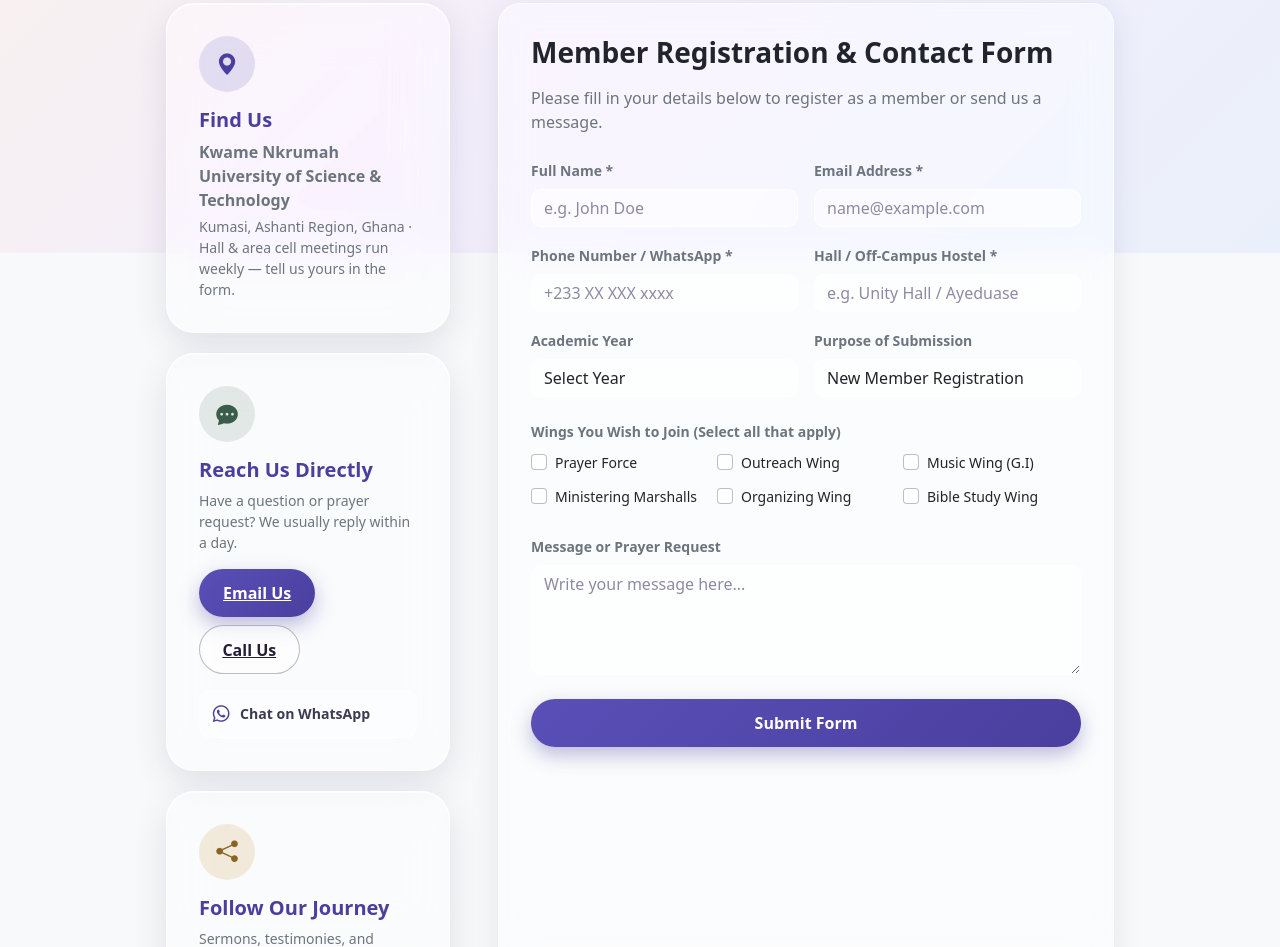
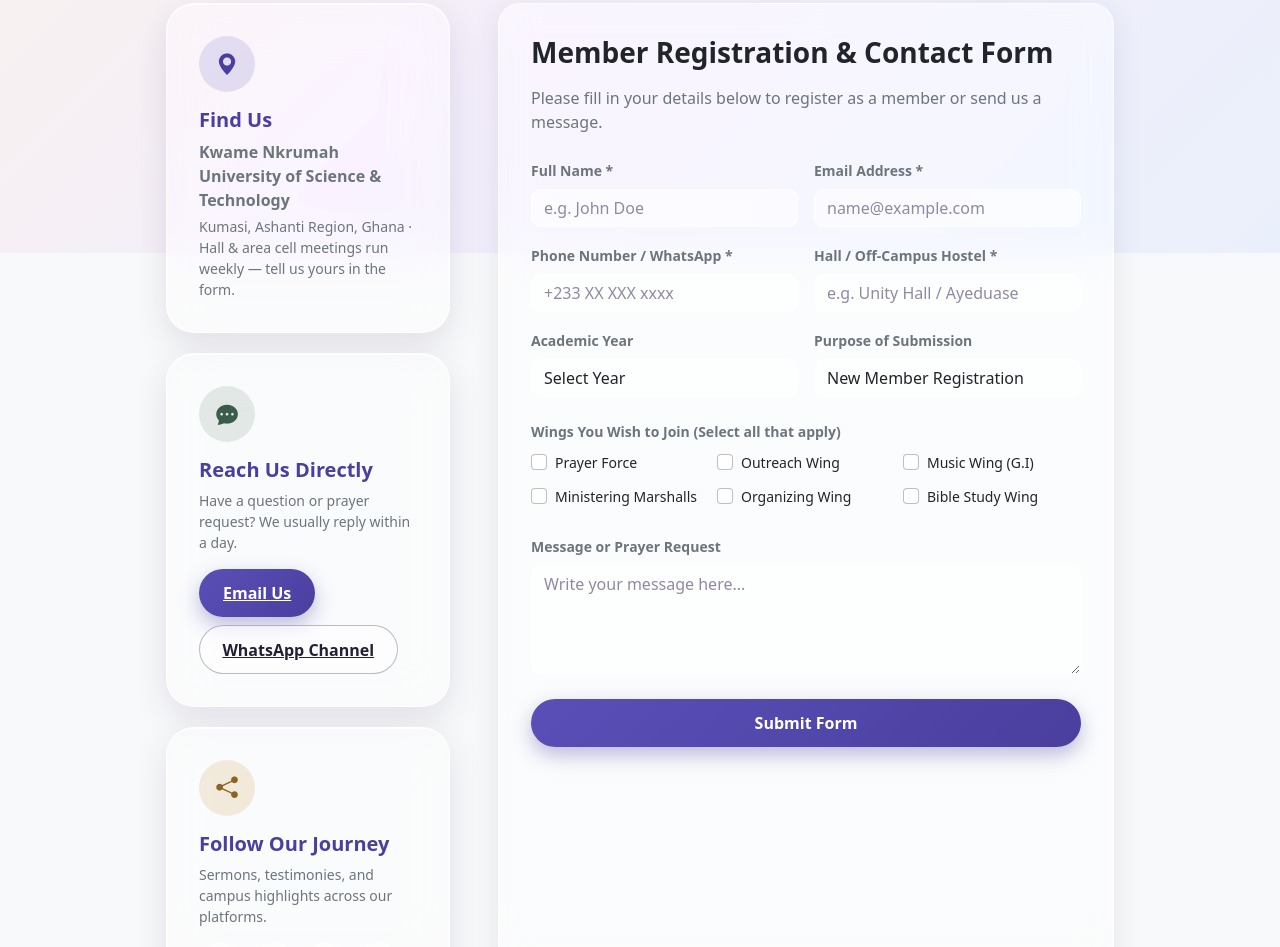
Before and after one commit to NNanaKwame/nubsknust, a website: page contact.html in a window 1280 px wide. Shown: the part 547-1494 px from the top of the page. Drawn offline with nearby package versions, Linux system fonts and the light colour scheme.

Commit message:
domain updates

```diff
--- a/contact.html
+++ b/contact.html
@@ -78,15 +78,11 @@
                             <h5 class="fw-bold mb-2 text-accent">Reach Us Directly</h5>
                             <p class="text-muted small mb-3">Have a question or prayer request? We usually reply within
                                 a day.</p>
-                            <div class="d-flex gap-2 flex-wrap mb-3">
+                            <div class="d-flex gap-2 flex-wrap">
                                 <a href="mailto:info@nubsknust.org" class="btn-accent">Email Us</a>
-                                <a href="tel:+233000000000" class="btn-outline-glass">Call Us</a>
+                                <a href="https://whatsapp.com/channel/0029VbBqpJO72WU2LsP7qy2x" class="btn-outline-glass" target="_blank"
+                                    rel="noopener noreferrer">WhatsApp Channel</a>
                             </div>
-                            <a href="https://wa.me/233000000000" class="quick-contact-link" target="_blank"
-                                rel="noopener noreferrer">
-                                <i class="bi bi-whatsapp"></i>
-                                <span>Chat on WhatsApp</span>
-                            </a>
                         </div>
 
                         <div class="info-card">
@@ -114,8 +110,7 @@
                             <p class="text-muted mb-4">Please fill in your details below to register as a member or send
                                 us a message.</p>
 
-                            <!-- Replace the 'action' URL below with your Formspree/Web3Forms endpoint -->
-                            <form id="contactForm" action="https://formspree.io/f/YOUR_FORM_ID" method="POST">
+                            <form id="contactForm" action="https://formspree.io/f/xdaqjlwq" method="POST">
 
                                 <!-- Personal Info -->
                                 <div class="row g-3 mb-3">
```
Also changed, not shown: vercel.json (added).
